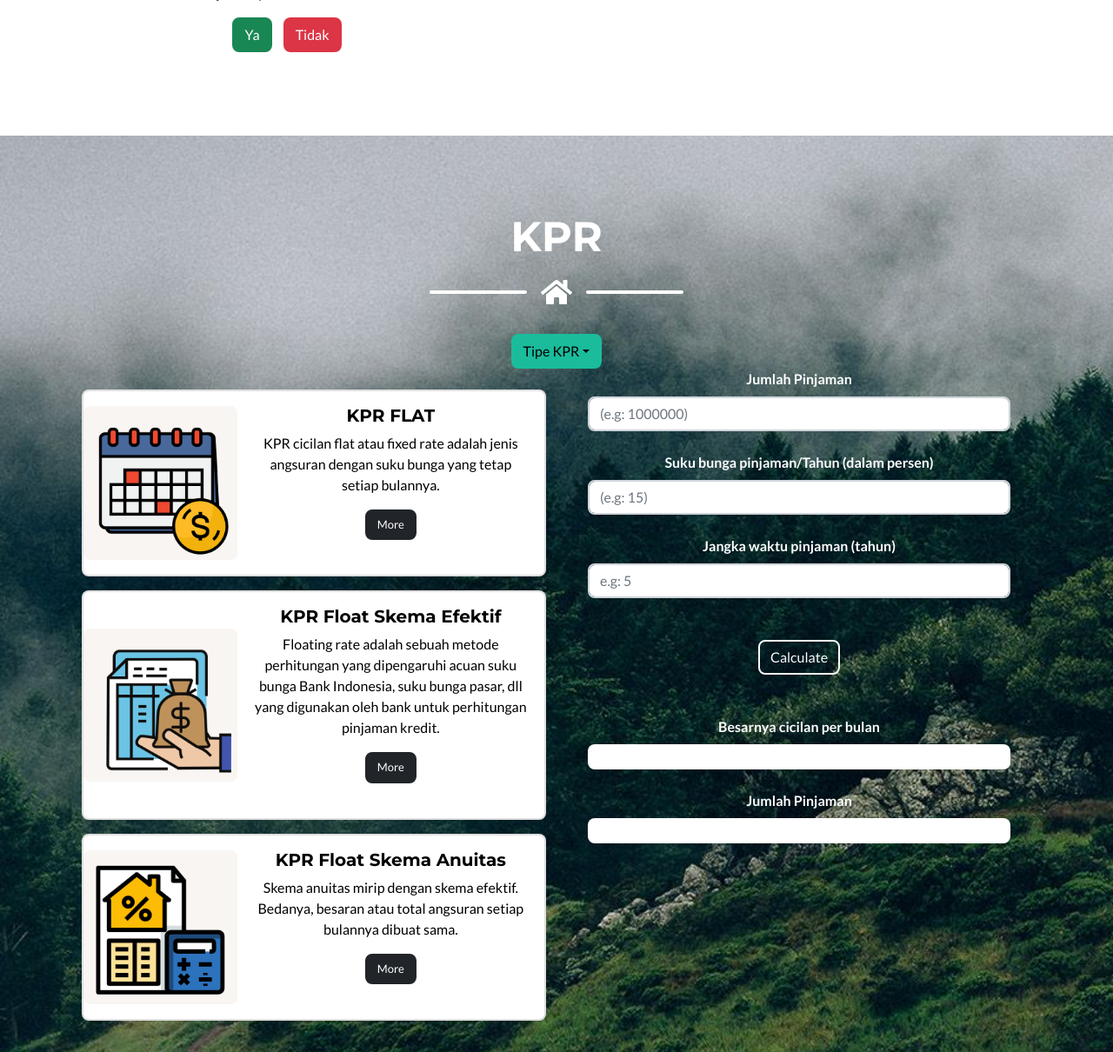
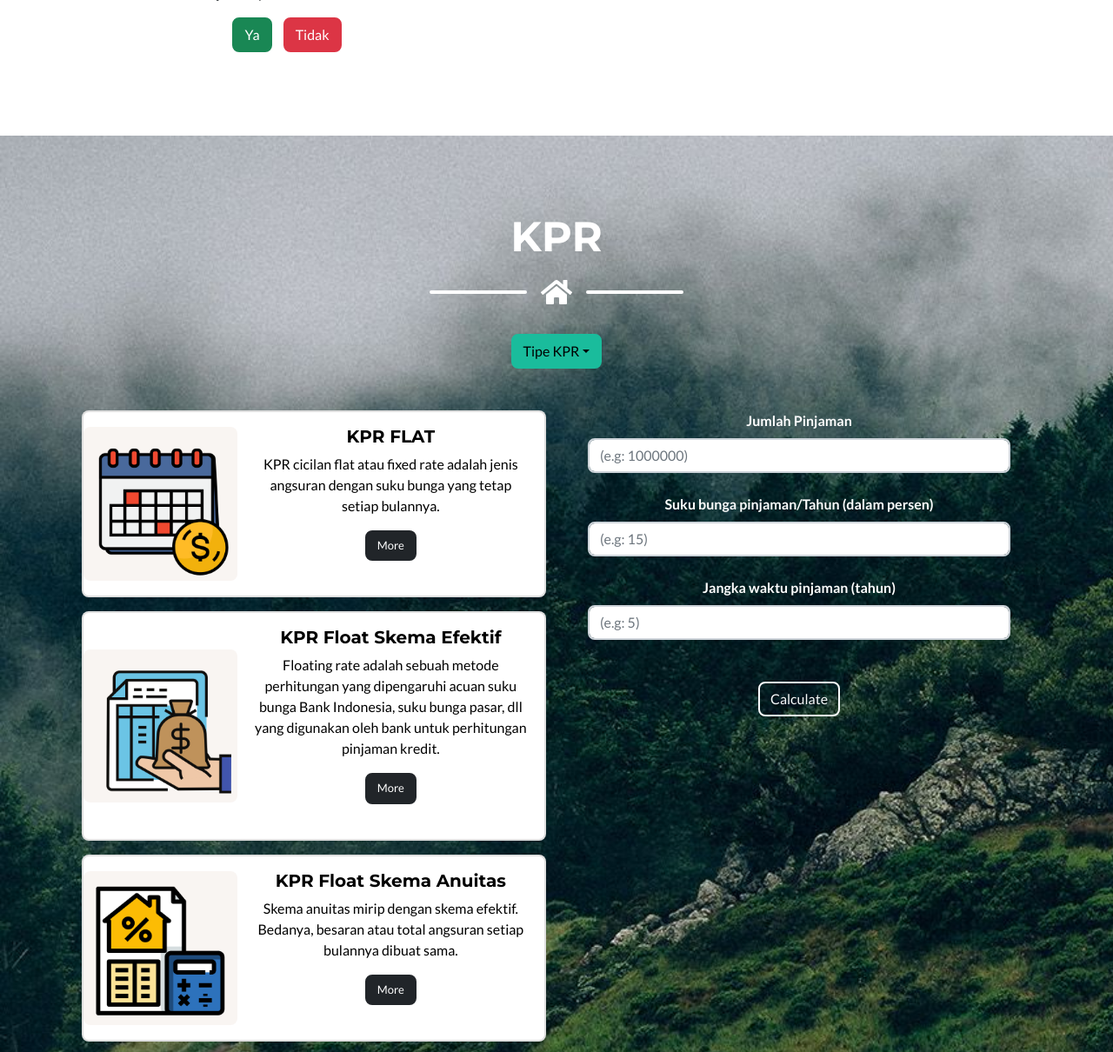
Before and after one commit to FluffHound/east_surabaya_house_predict, a Flask app: page / in a window 1280 px wide. Shown: the part 1676-2886 px from the top of the page at 87% size. Run offline with Flask 2, Linux system fonts and the light colour scheme; some libraries are stand-ins or nearby versions.

Commit message:
Cosmetic changes

```diff
--- a/templates/index.html
+++ b/templates/index.html
@@ -270,6 +270,7 @@
                     <div class="row">
                         <div class="col ">
                             <br>
+                            <br>
                             <div class="card mb-3 " style="max-width: 540px; ">
                                 <div class="row g-0 ">
                                     <div class="col-md-4 img_center">
@@ -329,6 +330,8 @@
                                 <div class="row justify-content-center ">
                                     <div class="col mb-3 ">
                                         <div id="kpr-input">
+                                            <br>
+                                            <br>
                                             <form id="form-kpr1">
                                                 <label for=" inputAddress " class="form-label "><b>Jumlah Pinjaman</b></label>
                                                 <input type="number" class="form-control " id="inputPinjaman" placeholder="(e.g: 1000000)" name="pinjam" />
@@ -337,7 +340,7 @@
                                                 <input type="number" class="form-control " id="inputSuku" placeholder="(e.g: 15)" name="suku" />
                                                 <br>
                                                 <label for="inputAddress " class="form-label "><b>Jangka waktu pinjaman (tahun)</b></label>
-                                                <input type="number" class="form-control " id="inputTenor" placeholder="e.g: 5" name="tahun" />
+                                                <input type="number" class="form-control " id="inputTenor" placeholder="(e.g: 5)" name="tahun" />
                                                 <br>
                                                 <br>
                                                 <input type="submit" class="btn btn-outline-light" value="Calculate">
@@ -347,15 +350,6 @@
                                         <br>
                                         <!-- Respon box -->
                                         <div id="hasil-kpr">
-                                            <label for=" inputAddress " class="form-label "><b>Besarnya cicilan per bulan</b></label>
-                                            <div class="container rounded" style="padding: 3%; background-color: white; color: black; "></div>
-
-                                            <br>
-
-                                            <label for=" inputAddress " class="form-label "><b>Jumlah Pinjaman</b></label>
-                                            <div class="container rounded" id="hasil-kpr2" style="padding: 3%; background-color: white; color: black; "></div>
-
-                                            <br>
                                         </div>
                                     </div>
                                 </div>
--- a/templates/kpr_flat.html
+++ b/templates/kpr_flat.html
@@ -1,4 +1,6 @@
 <div id="kpr-input">
+    <br>
+    <br>
     <form id="form-kpr1-new">
         <label for=" inputAddress " class="form-label "><b>Jumlah Pinjaman</b></label>
         <input type="number" class="form-control " id="inputPinjaman" placeholder="(e.g: 1000000)" name="pinjam" />
--- a/templates/kpr_float.html
+++ b/templates/kpr_float.html
@@ -1,4 +1,6 @@
 <div id="kpr-input">
+    <br>
+    <br>
     <p hidden id="kpr_type">{{ kpr_type }}</p>
     <form id="form-kpr2-new">
         <label for=" inputAddress " class="form-label "><b>Jumlah Pinjaman</b></label>
```
Also changed, not shown: templates/kpr_df.html (+7 -4 lines).
